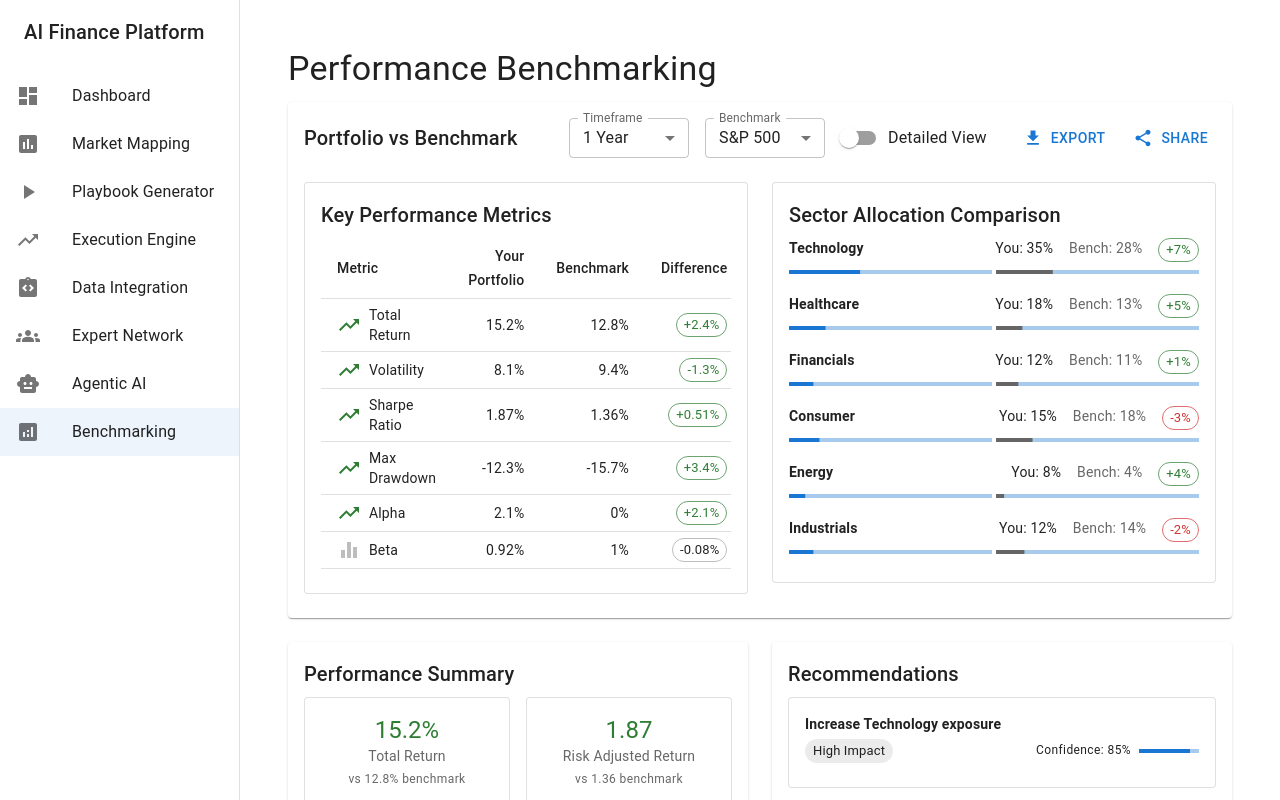
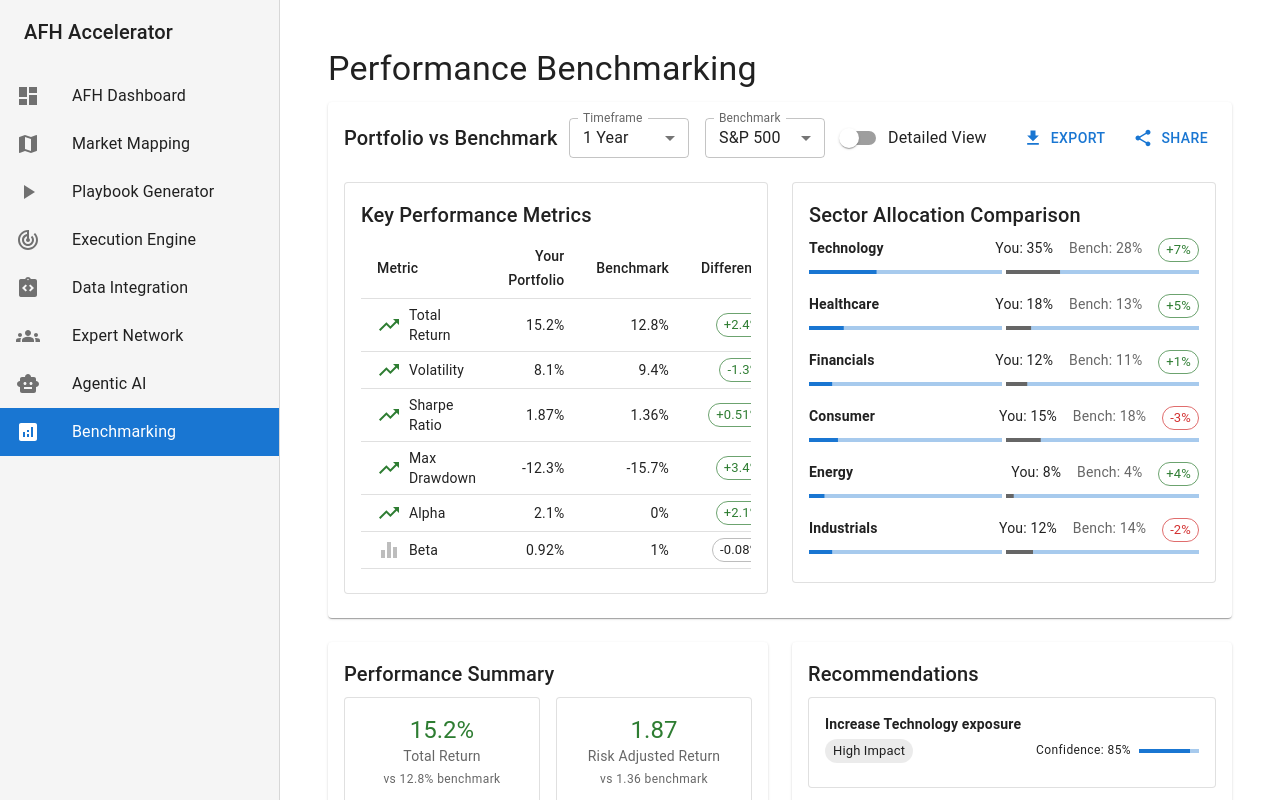
Before and after one commit to boazzati/AFH_Platform, a React (Vite) app in the folder frontend/: page /benchmarking in a window 1280 px wide. Shown: the top 800 px of the page. Built offline with nearby package versions, Linux system fonts and the light colour scheme.

Commit message:
Update Navigation.jsx

```diff
--- a/frontend/src/components/Navigation.jsx
+++ b/frontend/src/components/Navigation.jsx
@@ -10,9 +10,9 @@ import {
 } from '@mui/material';
 import {
   Dashboard,
-  Assessment,
+  Map,
   PlayArrow,
-  TrendingUp,
+  TrackChanges,
   IntegrationInstructions,
   Groups,
   SmartToy,
@@ -20,13 +20,13 @@ import {
 } from '@mui/icons-material';
 import { useNavigate, useLocation } from 'react-router-dom';
 
-const drawerWidth = 240;
+const drawerWidth = 280;
 
 const menuItems = [
-  { text: 'Dashboard', icon: <Dashboard />, path: '/' },
-  { text: 'Market Mapping', icon: <Assessment />, path: '/market-mapping' },
+  { text: 'AFH Dashboard', icon: <Dashboard />, path: '/' },
+  { text: 'Market Mapping', icon: <Map />, path: '/market-mapping' },
   { text: 'Playbook Generator', icon: <PlayArrow />, path: '/playbook-generator' },
-  { text: 'Execution Engine', icon: <TrendingUp />, path: '/execution-engine' },
+  { text: 'Execution Engine', icon: <TrackChanges />, path: '/execution-engine' },
   { text: 'Data Integration', icon: <IntegrationInstructions />, path: '/data-integration' },
   { text: 'Expert Network', icon: <Groups />, path: '/expert-network' },
   { text: 'Agentic AI', icon: <SmartToy />, path: '/agentic-ai' },
@@ -45,6 +45,7 @@ const Navigation = () => {
         '& .MuiDrawer-paper': {
           width: drawerWidth,
           boxSizing: 'border-box',
+          backgroundColor: '#f5f5f5'
         },
       }}
       variant="permanent"
@@ -52,7 +53,7 @@ const Navigation = () => {
     >
       <Toolbar>
         <Typography variant="h6" noWrap component="div">
-          AI Finance Platform
+          AFH Accelerator
         </Typography>
       </Toolbar>
       <List>
@@ -62,6 +63,15 @@ const Navigation = () => {
             key={item.text}
             onClick={() => navigate(item.path)}
             selected={location.pathname === item.path}
+            sx={{
+              '&.Mui-selected': {
+                backgroundColor: 'primary.main',
+                color: 'white',
+                '& .MuiListItemIcon-root': {
+                  color: 'white'
+                }
+              }
+            }}
           >
             <ListItemIcon>
               {item.icon}
```
